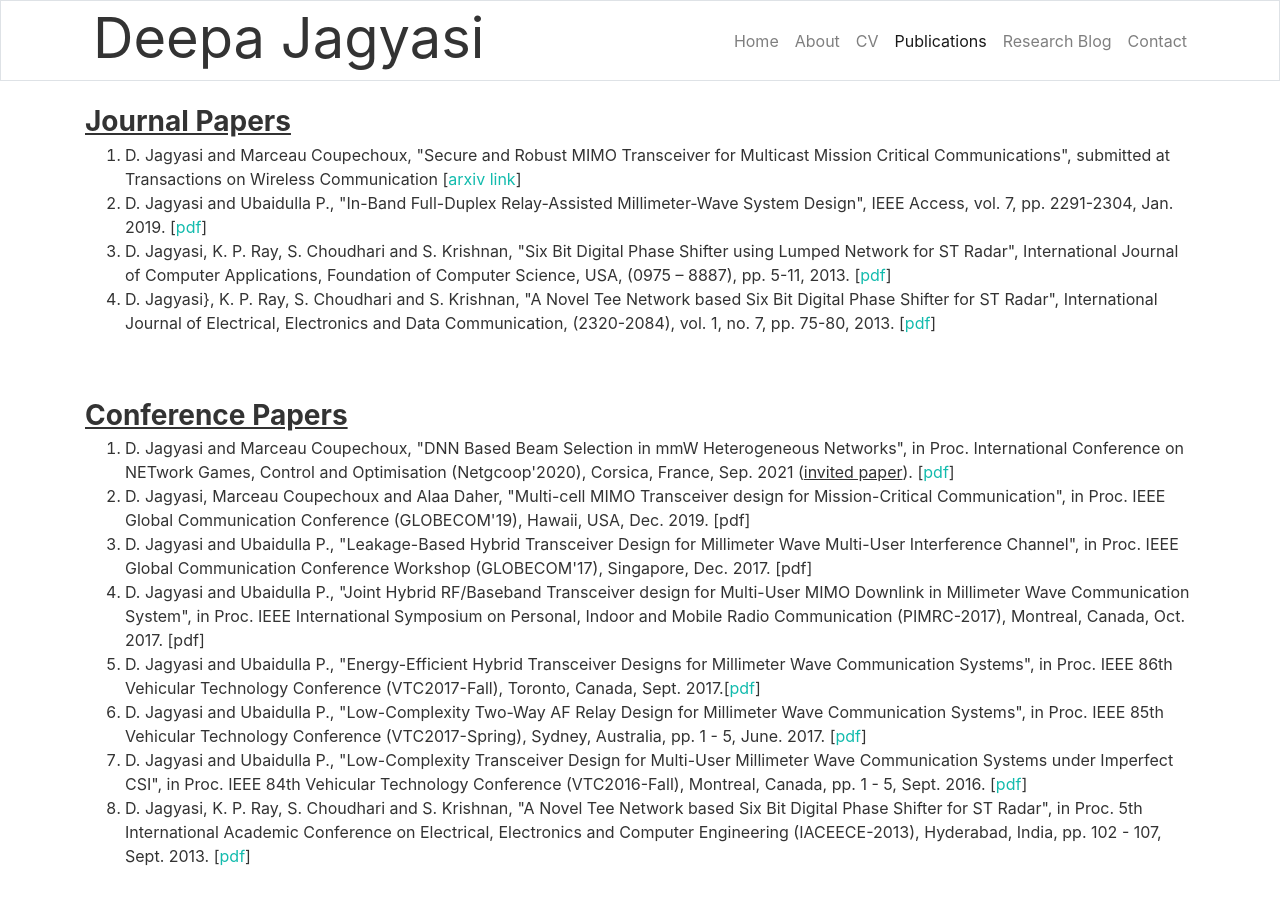
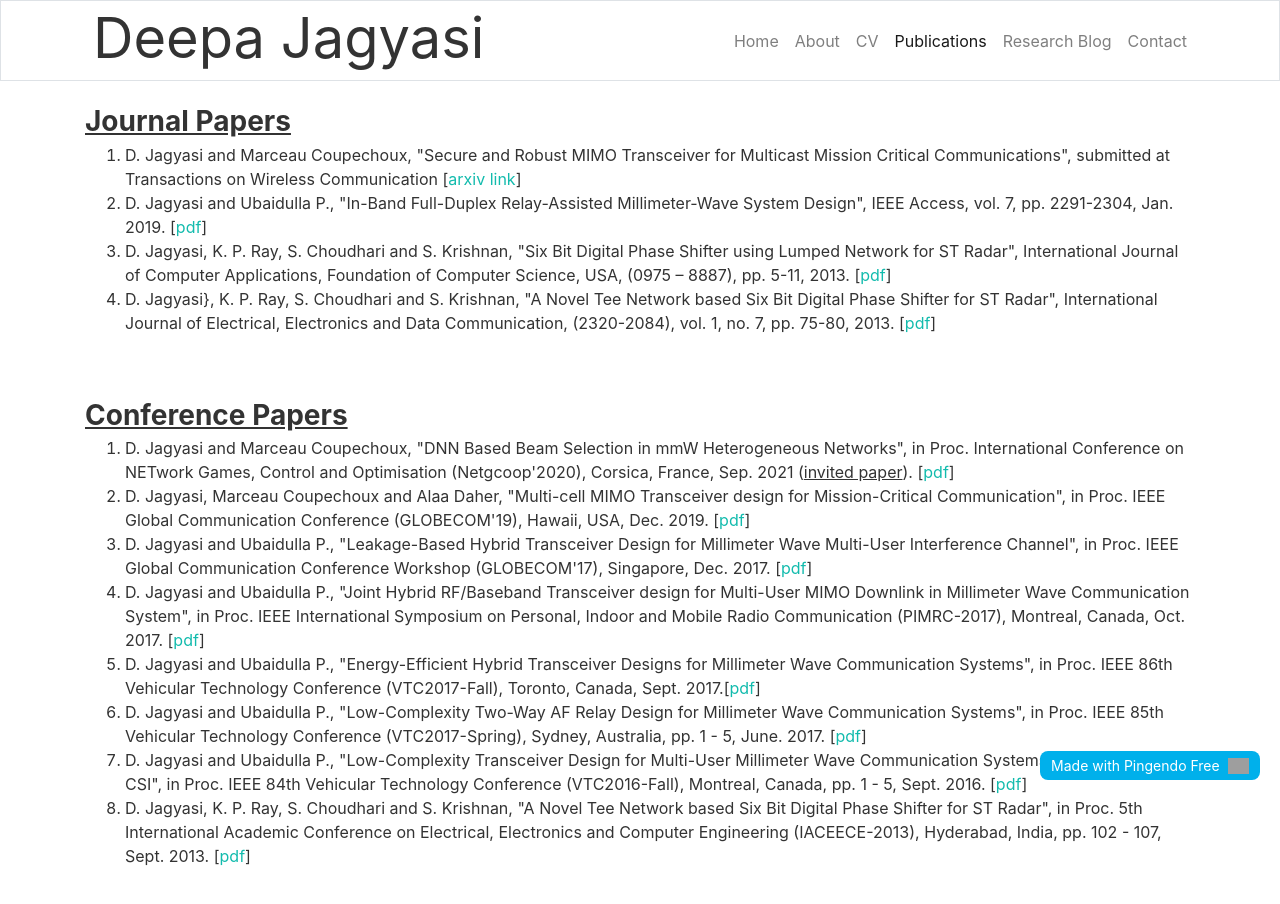
Before and after one commit to DeepaJagyasi/DeepaJagyasi.github.io, a plain HTML site: page Publications.html in a window 1280 px wide. Drawn offline with nearby package versions, Linux system fonts and the light colour scheme; grey boxes are pictures that could not be loaded.

Commit message:
updated publication links

```diff
--- a/Publications.html
+++ b/Publications.html
@@ -60,9 +60,9 @@
         <div class="col-md-12">
           <ol class="">
             <li>D. Jagyasi and Marceau Coupechoux, "DNN Based Beam Selection in mmW Heterogeneous Networks",&nbsp;in Proc. International Conference on NETwork Games, Control and Optimisation (Netgcoop'2020), Corsica, France, Sep. 2021&nbsp;(<u>invited paper</u>). [<a href="publications_pdf/NETGCOOP2020_DNN.pdf" target="_blank">pdf</a>]</li>
-            <li>D. Jagyasi, Marceau Coupechoux and Alaa Daher, "Multi-cell MIMO Transceiver design for Mission-Critical Communication", in Proc. IEEE Global Communication Conference (GLOBECOM'19), Hawaii, USA, Dec. 2019. [pdf]</li>
-            <li>D. Jagyasi and Ubaidulla P., "Leakage-Based Hybrid Transceiver Design for Millimeter Wave Multi-User Interference Channel", in Proc. IEEE Global Communication Conference Workshop (GLOBECOM'17), Singapore, Dec. 2017. [pdf]</li>
-            <li>D. Jagyasi and Ubaidulla P., "Joint Hybrid RF/Baseband Transceiver design for Multi-User MIMO Downlink in Millimeter Wave Communication System", in Proc. IEEE International Symposium on Personal, Indoor and Mobile Radio Communication (PIMRC-2017), Montreal, Canada, Oct. 2017. [pdf]</li>
+            <li>D. Jagyasi, Marceau Coupechoux and Alaa Daher, "Multi-cell MIMO Transceiver design for Mission-Critical Communication", in Proc. IEEE Global Communication Conference (GLOBECOM'19), Hawaii, USA, Dec. 2019. [<a href="publications_pdf/Globecom_19_MCC.pdf" target="_blank">pdf</a>]</li>
+            <li>D. Jagyasi and Ubaidulla P., "Leakage-Based Hybrid Transceiver Design for Millimeter Wave Multi-User Interference Channel", in Proc. IEEE Global Communication Conference Workshop (GLOBECOM'17), Singapore, Dec. 2017. [<a href="publications_pdf/Globecom17_leakage_based.pdf" target="_blank">pdf</a>]</li>
+            <li>D. Jagyasi and Ubaidulla P., "Joint Hybrid RF/Baseband Transceiver design for Multi-User MIMO Downlink in Millimeter Wave Communication System", in Proc. IEEE International Symposium on Personal, Indoor and Mobile Radio Communication (PIMRC-2017), Montreal, Canada, Oct. 2017. [<a href="publications_pdf/PIMRC17_downkink_mmWave.pdf" target="_blank">pdf</a>]</li>
             <li>D. Jagyasi and Ubaidulla P., "Energy-Efficient Hybrid Transceiver Designs for Millimeter Wave Communication Systems", in Proc. IEEE 86th Vehicular Technology Conference (VTC2017-Fall), Toronto, Canada, Sept. 2017.[<a href="publications_pdf/VTC_17_fall_energy_efficiency.pdf" target="_blank">pdf</a>]</li>
             <li>D. Jagyasi and Ubaidulla P., "Low-Complexity Two-Way AF Relay Design for Millimeter Wave Communication Systems", in Proc. IEEE 85th Vehicular Technology Conference (VTC2017-Spring), Sydney, Australia, pp. 1 - 5, June. 2017. [<a href="publications_pdf/VTC17_spring_AF_HD_relay.pdf" target="_blank">pdf</a>]</li>
             <li>D. Jagyasi and Ubaidulla P., "Low-Complexity Transceiver Design for Multi-User Millimeter Wave Communication Systems under Imperfect CSI", in Proc. IEEE 84th Vehicular Technology Conference (VTC2016-Fall), Montreal, Canada, pp. 1 - 5, Sept. 2016. [<a href="publications_pdf/VTC_2016_Fall_robust_interference.pdf" target="_blank">pdf</a>]</li>
@@ -75,6 +75,7 @@
   <script src="https://code.jquery.com/jquery-3.3.1.slim.min.js" integrity="sha384-q8i/X+965DzO0rT7abK41JStQIAqVgRVzpbzo5smXKp4YfRvH+8abtTE1Pi6jizo" crossorigin="anonymous"></script>
   <script src="https://cdnjs.cloudflare.com/ajax/libs/popper.js/1.14.6/umd/popper.min.js" integrity="sha384-wHAiFfRlMFy6i5SRaxvfOCifBUQy1xHdJ/yoi7FRNXMRBu5WHdZYu1hA6ZOblgut" crossorigin="anonymous"></script>
   <script src="https://stackpath.bootstrapcdn.com/bootstrap/4.3.1/js/bootstrap.min.js" integrity="sha384-JjSmVgyd0p3pXB1rRibZUAYoIIy6OrQ6VrjIEaFf/nJGzIxFDsf4x0xIM+B07jRM" crossorigin="anonymous"></script>
+  <pingendo onclick="window.open('https://pingendo.com/', '_blank')" style="cursor:pointer;position: fixed;bottom: 20px;right:20px;padding:4px;background-color: #00b0eb;border-radius: 8px; width:220px;display:flex;flex-direction:row;align-items:center;justify-content:center;font-size:14px;color:white">Made with Pingendo Free&nbsp;&nbsp;<img src="https://pingendo.com/site-assets/Pingendo_logo_big.png" class="d-block" alt="Pingendo logo" height="16"></pingendo>
 </body>
 
 </html>
```
Also changed, not shown: index.html (+1 -0 lines), 3 other files.
